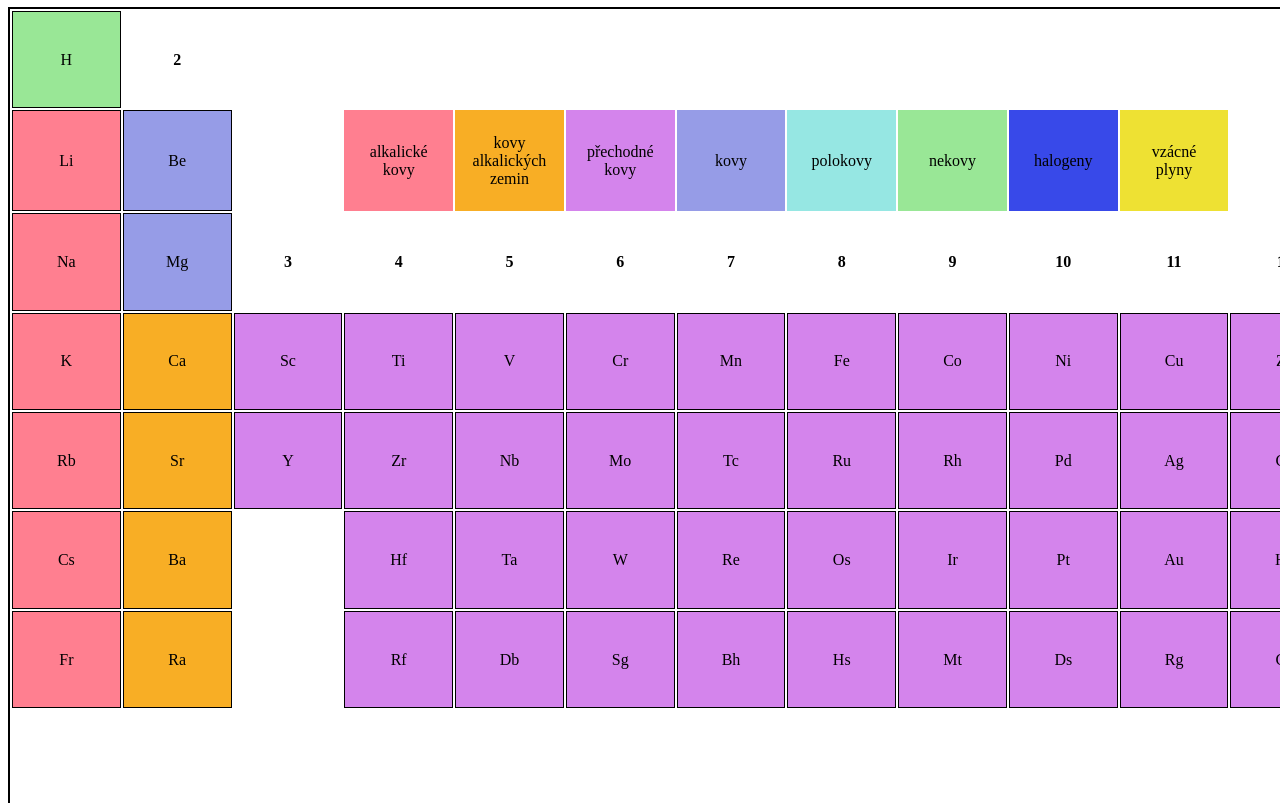
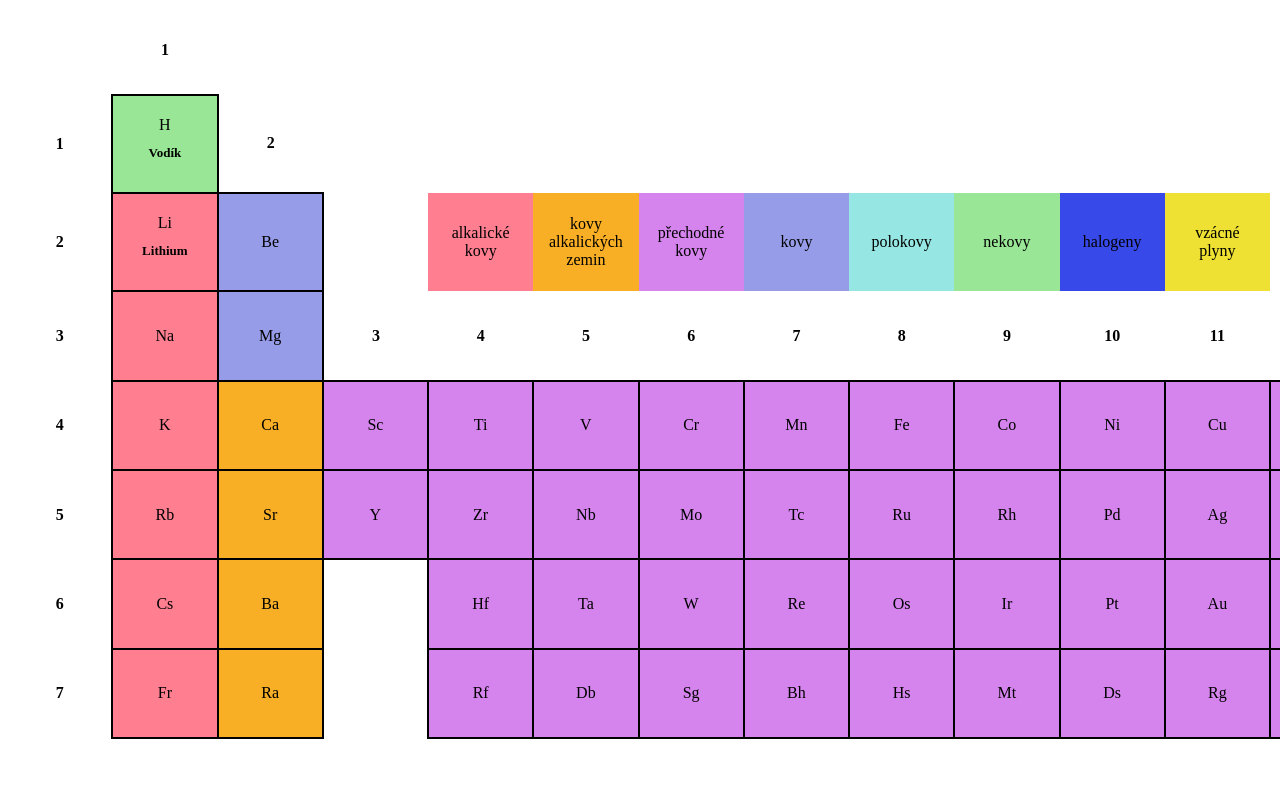
Before and after one commit to AndriiPalyvoda08/Periodick-tabulka-prvk-Palyvoda, a plain HTML site: page index.html in a window 1280 px wide. Shown: the part 73-876 px from the top of the page. Drawn offline with Linux system fonts and the light colour scheme.

Commit message:
Add files via upload

```diff
--- a/index.html
+++ b/index.html
@@ -10,7 +10,34 @@
     <h1>Periodická soustava prvků</h1>
     <table>
         <tr>
-            <td class="nekovy">H</td>
+            <th></th>
+            <th>1</th>
+            <th></th>
+            <th></th>
+            <th></th>
+            <th></th>
+            <th></th>
+            <th></th>
+            <th></th>
+            <th></th>
+            <th></th>
+            <th></th>
+            <th></th>
+            <th></th>
+            <th></th>
+            <th></th>
+            <th></th>
+            <th></th>
+            <th>18</th>
+
+        </tr>
+        <tr>
+            <th>1</th>
+            <td class="nekovy">H
+                <h2 class="podtext">
+                    Vodík
+                </h2>
+            </td>
             <th>2</th>
             <th class="gorn"></th>
             <th class="gorn"></th>
@@ -27,10 +54,19 @@
             <th>15</th>
             <th>16</th>
             <th>17</th>
-            <td class="plyny">He</td>
+            <td class="plyny">He
+                <h2 class="podtext">
+                    Helium
+                </h2>
+            </td>
         </tr>
         <tr>
-            <td class="alkany">Li</td>
+            <th>2</th>
+            <td class="alkany">Li
+                <h2 class="podtext">
+                    Lithium
+                </h2>
+            </td>
             <td class="kovy2">Be</td>
             <th class="gorn"></th>
             <td class="alka">alkalické<br>kovy</td>
@@ -50,6 +86,7 @@
             <td class="plyny">Ne</td>
         </tr>
         <tr>
+            <th>3</th>
             <td class="alkany">Na</td>
             <td class="kovy2">Mg</td>
             <th>3</th>
@@ -70,6 +107,7 @@
             <td class="plyny">Ar</td>
         </tr>
         <tr>
+            <th>4</th>
             <td class="alkany">K</td>
             <td class="zeminy">Ca</td>
             <td class="překovy">Sc</td>
@@ -90,6 +128,7 @@
             <td class="plyny">Kr</td>
         </tr>
         <tr>
+            <th>5</th>
             <td class="alkany">Rb</td>
             <td class="zeminy">Sr</td>
             <td class="překovy">Y</td>
@@ -110,9 +149,10 @@
             <td class="plyny">Xe</td>
         </tr>
         <tr>
+            <th>6</th>
             <td class="alkany">Cs</td>
             <td class="zeminy">Ba</td>
-            <th></th>
+            <th class="gorn"></th>
             <td class="překovy">Hf</td>
             <td class="překovy">Ta</td>
             <td class="překovy">W</td>
@@ -130,9 +170,10 @@
             <td class="plyny">Rn</td>
         </tr>
         <tr>
+            <th>7</th>
             <td class="alkany">Fr</td>
             <td class="zeminy">Ra</td>
-            <th></th>
+            <th class="gorn"></th>
             <td class="překovy">Rf</td>
             <td class="překovy">Db</td>
             <td class="překovy">Sg</td>
@@ -168,8 +209,10 @@
             <th></th>
             <th></th>
             <th></th>
+            <th></th>
         </tr>
         <tr>
+            <th>8</th>
             <th colspan="2">Lanthanoidy</th>
             <td>La</td>
             <td>Ce</td>
@@ -189,6 +232,7 @@
             <th></th>
         </tr>
         <tr>
+            <th>9</th>
             <th colspan="2">Aktinoidy</th>
             <td>Ac</td>
             <td>Th</td>
--- a/style.css
+++ b/style.css
@@ -1,21 +1,27 @@
+h1{
+   text-align: center;
+}
 table{
-    border: 2px solid black;
+    border: 0px solid black;
+    border-collapse: collapse ;
     text-align: center;
     width: 2000px;
     height: 1000px;
+    text-align: center;
 }
-tr, td{
-    border: 1px solid black;
+td{
+    border: 2px solid black;
     width: 100px;
     height: 50px;
 }
 th{
-    border: 0px;
+    border: 0px solid black;
     width: 100px;
     height: 50px;
 }
 .gorn{
     visibility: hidden;
+    border: 0px rgb(0, 0, 0);
 }
 .alka{
     background-color: rgb(255, 127, 144);
@@ -79,3 +85,7 @@ th{
 .plyny{
     background-color: rgb(238, 225, 51);
 }
+.podtext{
+    text-align: center;
+    font-size: 13px;
+}
```
